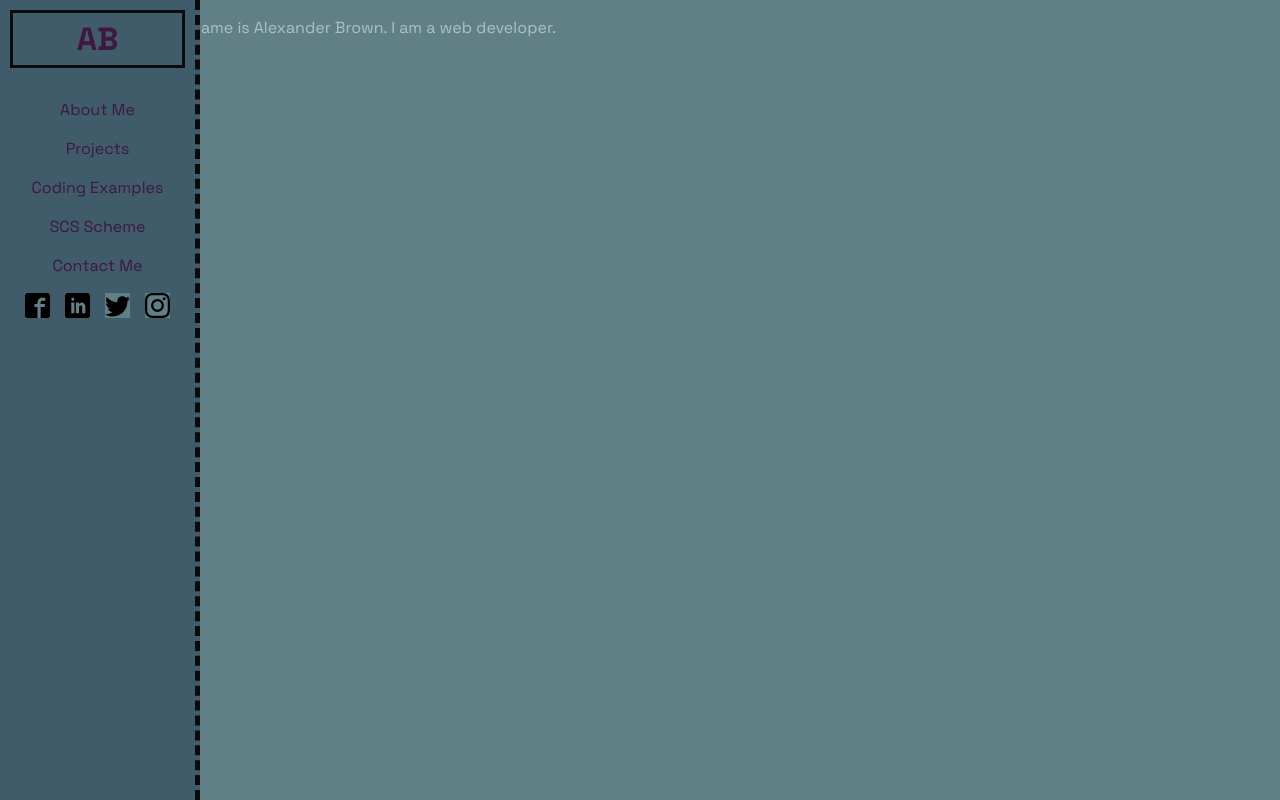
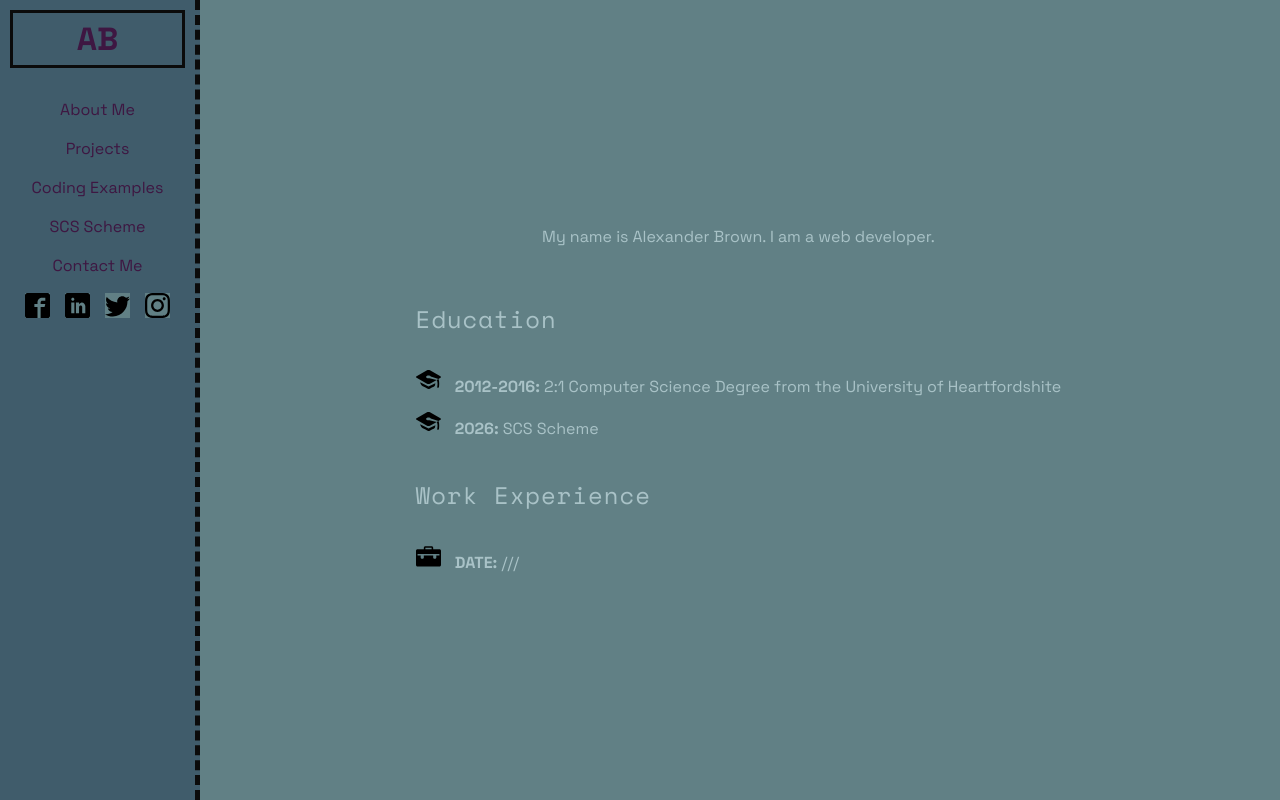
Before and after one commit to thebarmybrit-svg/Portfolio, a PHP site: page /about_me.html in a window 1280 px wide. Run offline with PHP 8.4, Linux system fonts and the light colour scheme.

Commit message:
added icons, better formatted scs scheme and about htmls

```diff
--- a/about_me.html
+++ b/about_me.html
@@ -9,8 +9,17 @@
     </head>
 
     <body>
+        <div id="header">
+            <header>
+                <div class="nav-toggle hidden-sm hidden-md hidden-lg hidden-xl">
+                        <a class="btn btn--toggle">
+                            <span class="icon icon-menu"></span>
+                        </a>
+                    </div>
+            </header>
+        </div>
 
-        <div id="sidebar-section">
+        <div id="sidebar-section" class="hidden-mobile">
             <div class="sidebar-container">
                 <div class="grid">
                     <div class="initials">
@@ -33,7 +42,7 @@
                             <a href="index.html#contact-form-section">Contact Me</a>
                         </li>
                     </ul>
-                    <div class="sidebar-social-logos hidden-mobile">
+                    <div class="sidebar-social-logos">
                         <a class="facebook btn--primary" href="#" target="_blank" rel="noopener">
                             <span class="icon-facebook"></span>
                         </a>
@@ -54,7 +63,30 @@
         <div id="main">
             <div id="about_me">
                 <div class="container">
-                    <p>My name is Alexander Brown. I am a web developer.</p>
+                    <div class="grid">
+                        <div class="introduction">
+                            <p>My name is Alexander Brown. I am a web developer.</p>
+                        </div>
+                        <div class="about_me_information">
+                            <ul class="education">
+                                <h2>Education</h2>
+                                <li class="item--education">
+                                    <span class="icon icon-graduation-cap"></span>
+                                    <strong>2012-2016: </strong>2:1 Computer Science Degree from the University of Heartfordshite
+                                </li>
+                                <li class="item--education">
+                                    <span class="icon icon-graduation-cap"></span>
+                                    <strong>2026: </strong>SCS Scheme
+                                </li>
+                            </ul>
+                            <ul class="work_experience">
+                                <h2>Work Experience</h2>
+                                <li class="item--work">
+                                    <span class="icon icon-briefcase"></span>
+                                    <strong>DATE: </strong>///</li>
+                            </ul>
+                        </div>
+                    </div>
                 </div>
             </div>
         </div>
--- a/scss/modules/_about.scss
+++ b/scss/modules/_about.scss
@@ -1,3 +1,18 @@
 // ==========================================================================
 // About me
 // ==========================================================================
+
+#about_me{
+
+    ul{
+        display: flex;
+        flex-direction: column;
+        [class^="item"]{
+            text-align: left;
+        }
+        span{
+            margin-right: 10px;
+        }
+    }
+
+}
--- a/scss/modules/_main.scss
+++ b/scss/modules/_main.scss
@@ -5,10 +5,10 @@
 #main{
     width: 100%;
     @include mq(small){
-        padding-left: em($sidebar-width/1.5);
+        padding-left: nav-marg($sidebar-width, $sidebar-width-marg);
 
     }
     @include mq(large){
-        padding-left: em($sidebar-width-lg/1.5);
+        padding-left: nav-marg($sidebar-width-lg, $sidebar-width-marg);
     }
 }
--- a/scss/modules/_nav_toggle.scss
+++ b/scss/modules/_nav_toggle.scss
@@ -3,5 +3,13 @@
 // ==========================================================================
 
 .nav-toggle{
-    z-index: 1000;
+    position: fixed;
+    top: 1rem;
+    left: 1rem;
+    z-index: 9999;
+
+    .btn--toggle {
+        display: inline-block;
+        cursor: pointer;
+    }
 }
--- a/scss/modules/_scs_scheme.scss
+++ b/scss/modules/_scs_scheme.scss
@@ -1,3 +1,13 @@
 // ==========================================================================
 // SCS Scheme
 // ==========================================================================
+
+#scs-scheme-body{
+
+
+    .section-about-netmatters{
+        margin-right: auto;
+        text-align: justify;
+    }
+
+}
--- a/scss/utilities/_config.scss
+++ b/scss/utilities/_config.scss
@@ -76,21 +76,25 @@ $ui-colours: (
 	primary				: $colour-primary,
 	secondary			: $colour-secondary,
 	primary-inverse		: $colour-inverse,
-	nav					: $mint-green
+	nav					: $mint-green,
+	toggle				: $colour-secondary
 );
 
 // Icon locations
 
 $icon-locations: (
-	envelop			: "envelop.svg",
-	circle-down		: "circle-down.svg",
-	circle-left		: "circle-left.svg",
-	circle-right	: "circle-right.svg",
-	circle-up		: "circle-up.svg",
-	facebook		: "facebook.svg",
-	instagram		: "instagram.svg",
-	linkedin		: "linkedin.svg",
-	twitter			: "twitter.svg"
+	briefcase			: "briefcase.svg",
+	circle-down			: "circle-down.svg",
+	circle-left			: "circle-left.svg",
+	circle-right		: "circle-right.svg",
+	circle-up			: "circle-up.svg",
+	envelop				: "envelop.svg",
+	facebook			: "facebook.svg",
+	graduation-cap		: "graduation-cap.svg",
+	instagram			: "instagram.svg",
+	linkedin			: "linkedin.svg",
+	menu				: "menu.svg",
+	twitter				: "twitter.svg"
 );
 
 //Icons Coloured
@@ -153,5 +157,5 @@ $brkpoint-xl    : 1200px;
 $sidebar-height			: 135px;
 $sidebar-width			: 150px;
 $sidebar-width-lg		: 200px;
-$sidebar-width-marg		: 1.5;
+$sidebar-width-marg		: 1.1;
 $sidebar-width-head		: 2;
```
Also changed, not shown: coding_examples.html (+12 -2 lines), index.html (+5 -6 lines), scs_scheme.html (+12 -3 lines), css/styles.css, img/icons/briefcase.svg (added), img/icons/graduation-cap.svg (added), img/icons/menu.svg (added), 1 other file.
